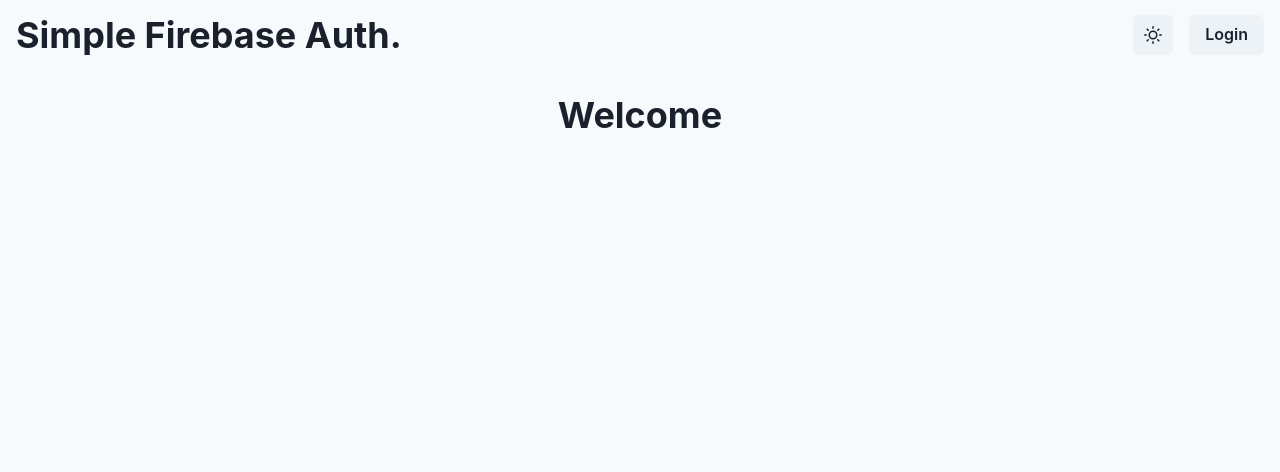
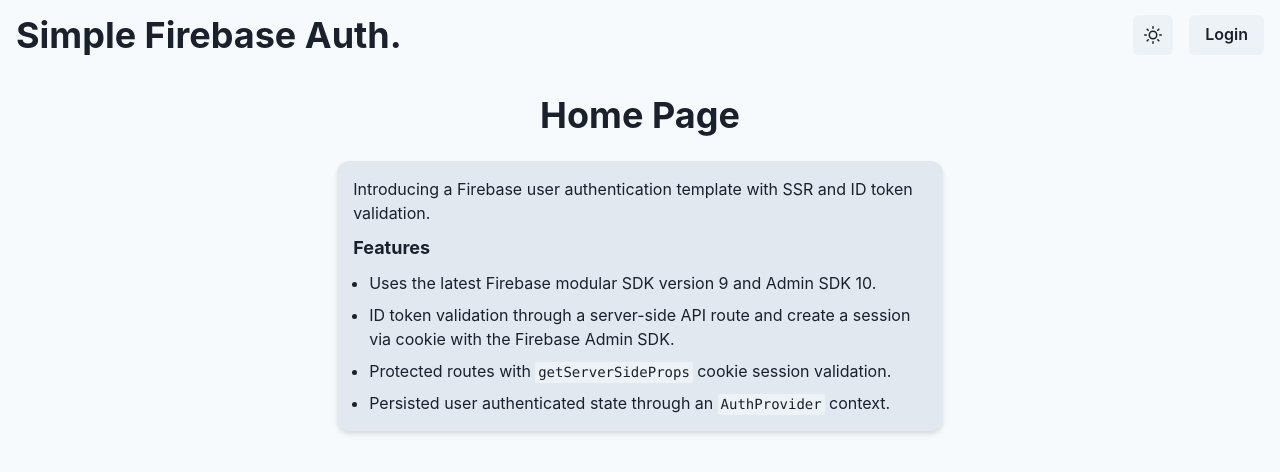
Before and after one commit to g-thinh/firebase-auth-with-ssr, a Next.js app: page / in a window 1280 px wide. Shown: the top 472 px of the page. Built offline with nearby package versions, Linux system fonts and the light colour scheme; no server answers.

Commit message:
tidied up imports, created detailed landing page

```diff
--- a/src/pages/_app.tsx
+++ b/src/pages/_app.tsx
@@ -19,7 +19,9 @@
             sx={{ position: "fixed", top: 0, left: 0 }}
           />
         )}
-        <Layout>{!loading && <Component {...pageProps} />}</Layout>
+        <Layout>
+          <Component {...pageProps} />
+        </Layout>
       </ChakraProvider>
     </AuthProvider>
   );
--- a/src/pages/api/session.ts
+++ b/src/pages/api/session.ts
@@ -7,13 +7,11 @@
   res: NextApiResponse<Session>
 ) {
   const { method } = req;
-
   const expiresIn = 60 * 60 * 24 * 5 * 1000; // 5 days in ms
 
   switch (method) {
     case "POST": {
       const { token } = req.headers;
-
       const verifiedToken = await adminAuth.verifyIdToken(token as string);
 
       if (verifiedToken) {
--- a/src/pages/index.tsx
+++ b/src/pages/index.tsx
@@ -1,22 +1,52 @@
 import {
+  Code,
   Container,
   Heading,
-  Tab,
-  TabList,
-  TabPanel,
-  TabPanels,
-  Tabs,
+  ListItem,
+  Text,
+  UnorderedList,
+  useColorMode,
 } from "@chakra-ui/react";
-import FormCreateAccount from "components/FormCreateAccount";
-import FormLogin from "components/FormLogin";
-import { useAuth } from "contexts/AuthContext";
 
-export default function Home() {
-  const { user } = useAuth();
+export default function HomePage() {
+  const { colorMode } = useColorMode();
   return (
-    <Container>
-      <Container m="auto">
-        <Heading textAlign="center">Welcome</Heading>
+    <Container maxW="100%">
+      <Container m="auto" maxW="72rem">
+        <Heading as="h1" mb={6} textAlign="center">
+          Home Page
+        </Heading>
+        <Container
+          bg={colorMode === "dark" ? "gray.700" : "gray.200"}
+          p={4}
+          borderRadius={12}
+          boxShadow="md"
+        >
+          <Text mb={3} fontSize="md">
+            Introducing a Firebase user authentication template with SSR and ID
+            token validation.
+          </Text>
+          <Heading as="h2" mb={3} fontWeight="bold" fontSize="large">
+            Features
+          </Heading>
+          <UnorderedList fontSize="md" spacing="8px">
+            <ListItem>
+              Uses the latest Firebase modular SDK version 9 and Admin SDK 10.
+            </ListItem>
+            <ListItem>
+              ID token validation through a server-side API route and create a
+              session via cookie with the Firebase Admin SDK.
+            </ListItem>
+            <ListItem>
+              Protected routes with <Code>getServerSideProps</Code> cookie
+              session validation.
+            </ListItem>
+            <ListItem>
+              Persisted user authenticated state through an{" "}
+              <Code>AuthProvider</Code> context.
+            </ListItem>
+          </UnorderedList>
+        </Container>
       </Container>
     </Container>
   );
--- a/src/pages/login.tsx
+++ b/src/pages/login.tsx
@@ -40,7 +40,9 @@
   return (
     <Container>
       <Container m="auto">
-        <Heading textAlign="center">Login Page</Heading>
+        <Heading as="h1" mb={6} textAlign="center">
+          Login Page
+        </Heading>
         <Tabs
           isFitted
           colorScheme="teal"
```
Also changed, not shown: src/pages/authenticated.tsx (+19 -4 lines).
